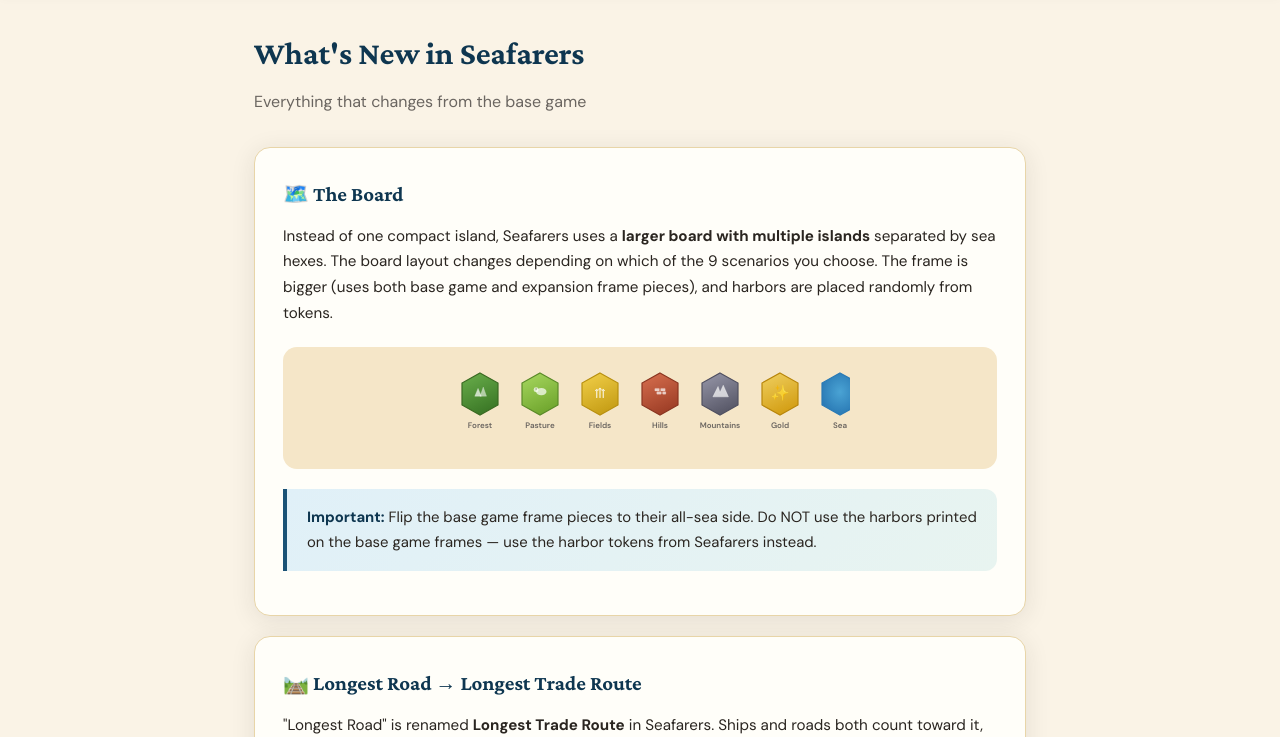
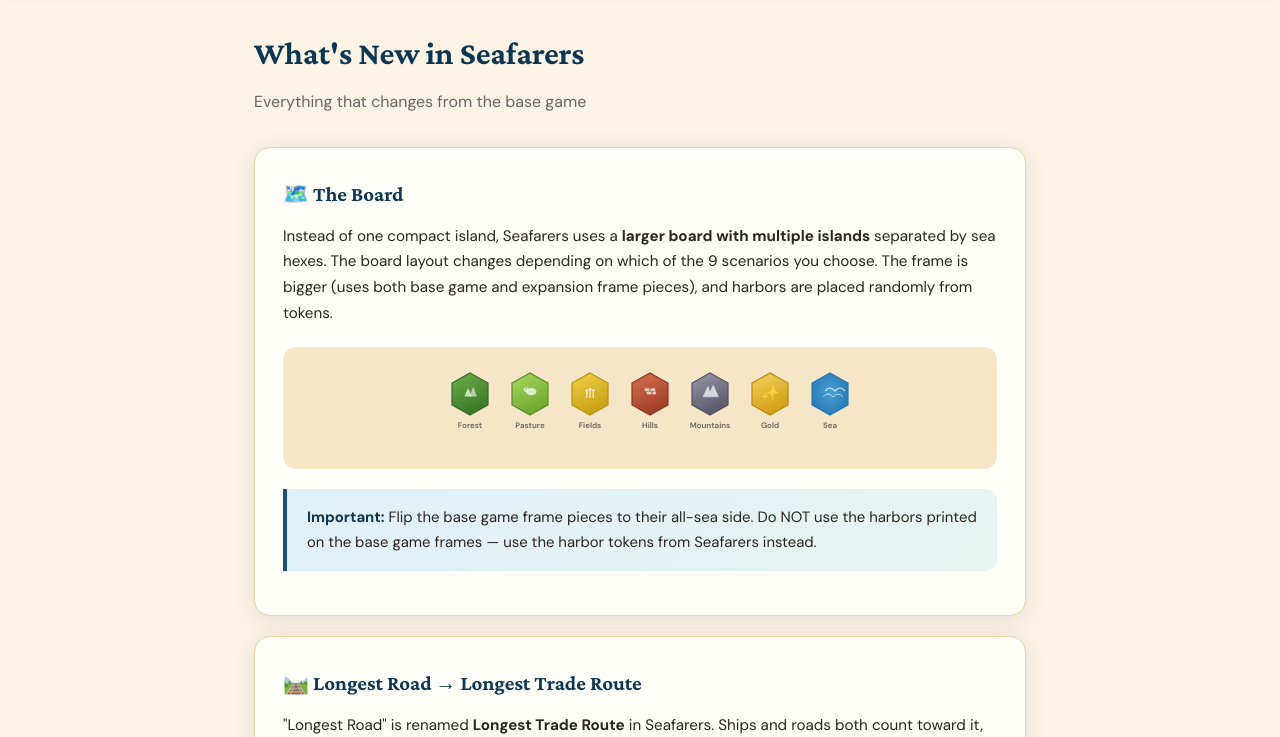
Before and after one commit to KrishnaSathvik/catan-rules-guide, a website: page public/seafarers.html in a window 1280 px wide. Both pictures are taken after a click on the button "What's New". Shown: the part 695-1432 px from the top of the page. Drawn offline with nearby package versions, Linux system fonts and the light colour scheme.

Commit message:
fixed whats new svg icon cut off

```diff
--- a/public/seafarers.html
+++ b/public/seafarers.html
@@ -217,7 +217,7 @@
     <h3>🗺️ The Board</h3>
     <p>Instead of one compact island, Seafarers uses a <strong>larger board with multiple islands</strong> separated by sea hexes. The board layout changes depending on which of the 9 scenarios you choose. The frame is bigger (uses both base game and expansion frame pieces), and harbors are placed randomly from tokens.</p>
     <div class="illustration" style="background: var(--sand); border-radius: 14px; padding: 16px;">
-      <svg viewBox="0 0 420 90" width="420" height="90" xmlns="http://www.w3.org/2000/svg">
+      <svg viewBox="0 0 440 90" width="440" height="90" xmlns="http://www.w3.org/2000/svg">
         <defs>
           <linearGradient id="gf" x1="0%" y1="0%" x2="40%" y2="100%"><stop offset="0%" stop-color="#6aaf4c"/><stop offset="100%" stop-color="#3d7a28"/></linearGradient>
           <linearGradient id="gp" x1="0%" y1="0%" x2="40%" y2="100%"><stop offset="0%" stop-color="#a8d860"/><stop offset="100%" stop-color="#72a830"/></linearGradient>
@@ -233,7 +233,7 @@
         <g transform="translate(210,10)"><polygon points="20,0 38,10 38,32 20,42 2,32 2,10" fill="url(#gh)" stroke="#8a3520" stroke-width="1.2"/><g transform="translate(20,18) scale(0.65)"><rect x="-8" y="-4" width="7" height="4" rx="0.6" fill="rgba(255,255,255,0.7)" stroke="rgba(255,255,255,0.85)" stroke-width="0.3"/><rect x="1" y="-4" width="7" height="4" rx="0.6" fill="rgba(255,255,255,0.7)" stroke="rgba(255,255,255,0.85)" stroke-width="0.3"/><rect x="-5" y="1" width="7" height="4" rx="0.6" fill="rgba(255,255,255,0.7)" stroke="rgba(255,255,255,0.85)" stroke-width="0.3"/><rect x="4" y="1" width="5" height="4" rx="0.6" fill="rgba(255,255,255,0.7)" stroke="rgba(255,255,255,0.85)" stroke-width="0.3"/></g><text x="20" y="55" text-anchor="middle" fill="var(--text-light)" font-size="8" font-weight="600">Hills</text></g>
         <g transform="translate(270,10)"><polygon points="20,0 38,10 38,32 20,42 2,32 2,10" fill="url(#gm)" stroke="#505060" stroke-width="1.2"/><g transform="translate(20,18) scale(0.65)"><path d="M-11,9 L-3,-7 L0,2 L5,-9 L13,9Z" fill="rgba(255,255,255,0.7)" stroke="rgba(255,255,255,0.85)" stroke-width="0.6"/><path d="M-3,-7 L-1.5,-3 L0,2" fill="rgba(255,255,255,0.45)"/><path d="M5,-9 L6.5,-4 L8,0" fill="rgba(255,255,255,0.45)"/></g><text x="20" y="55" text-anchor="middle" fill="var(--text-light)" font-size="8" font-weight="600">Mountains</text></g>
         <g transform="translate(330,10)"><polygon points="20,0 38,10 38,32 20,42 2,32 2,10" fill="url(#gg)" stroke="#b8860b" stroke-width="1.2"/><text x="20" y="25" text-anchor="middle" fill="rgba(255,255,255,0.8)" font-size="15">✨</text><text x="20" y="55" text-anchor="middle" fill="var(--text-light)" font-size="8" font-weight="600">Gold</text></g>
-        <g transform="translate(390,10)"><polygon points="20,0 38,10 38,32 20,42 2,32 2,10" fill="url(#gs)" stroke="#2a7ab5" stroke-width="1.2"/><path d="M405,28 Q410,22 415,28 Q420,22 425,28" fill="none" stroke="rgba(255,255,255,0.7)" stroke-width="1.2"/><path d="M403,34 Q408,28 413,34 Q418,28 423,34" fill="none" stroke="rgba(255,255,255,0.6)" stroke-width="1"/><text x="20" y="55" text-anchor="middle" fill="var(--text-light)" font-size="8" font-weight="600">Sea</text></g>
+        <g transform="translate(390,10)"><polygon points="20,0 38,10 38,32 20,42 2,32 2,10" fill="url(#gs)" stroke="#2a7ab5" stroke-width="1.2"/><path d="M15,18 Q20,12 25,18 Q30,12 35,18" fill="none" stroke="rgba(255,255,255,0.7)" stroke-width="1.2"/><path d="M13,24 Q18,18 23,24 Q28,18 33,24" fill="none" stroke="rgba(255,255,255,0.6)" stroke-width="1"/><text x="20" y="55" text-anchor="middle" fill="var(--text-light)" font-size="8" font-weight="600">Sea</text></g>
       </svg>
     </div>
     <div class="highlight">
```
